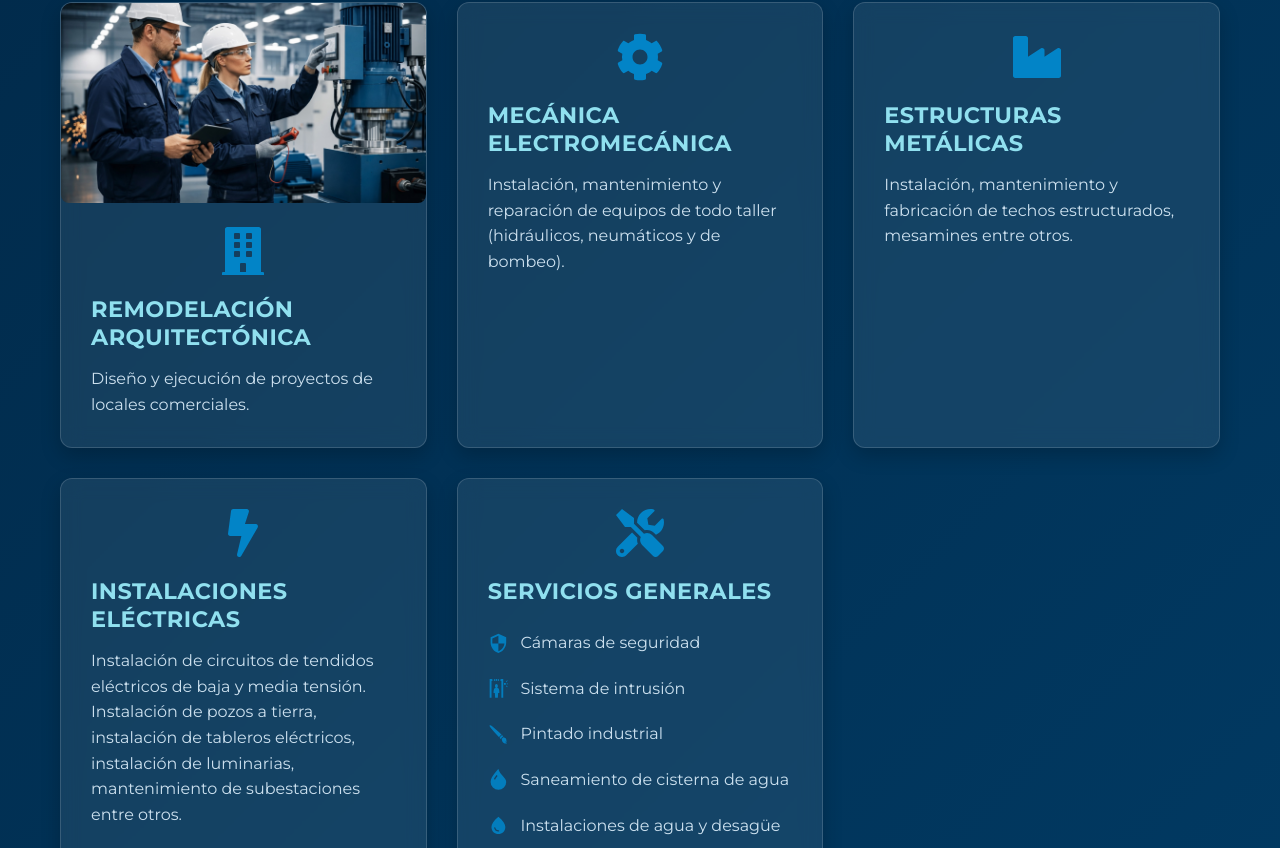
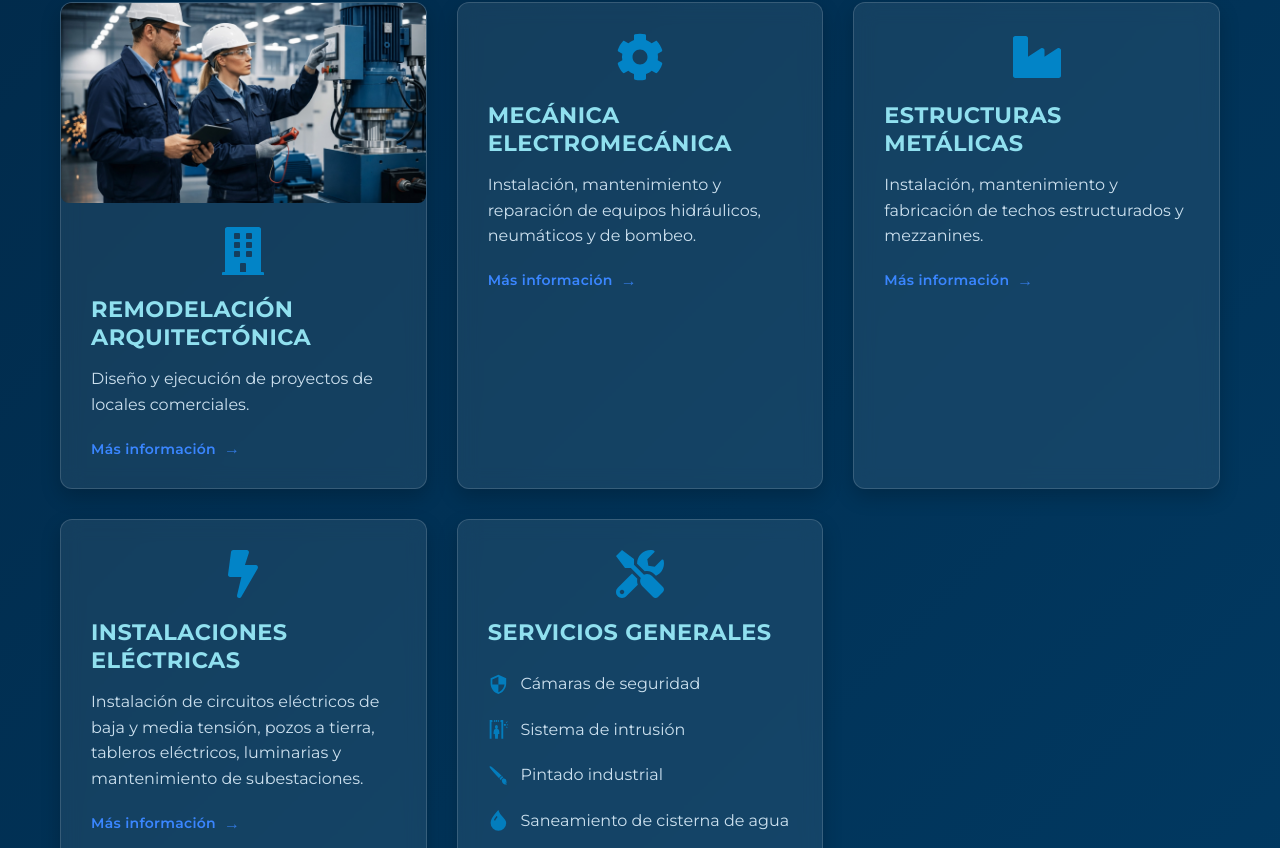
Before and after one commit to FIME-JYJ/JYJ-Landing-Page, a React (Create React App) app: page / in a window 1280 px wide. Shown: the part 992-1840 px from the top of the page. Built offline with nearby package versions, Linux system fonts and the light colour scheme.

Commit message:
Mas informacion
Texto y flecha de mas informacion en los cuadros de servicios.

```diff
--- a/src/App.css
+++ b/src/App.css
@@ -344,3 +344,37 @@ body {
   color: white;
   margin-left: 30px;
 }
+
+/* texto de mas informacion y su flecha */
+.service-more {
+  margin-top: 22px;
+  font-size: 14px;
+  font-weight: 600;
+  color: #3a86ff; /* color (azul claro) */
+  cursor: pointer;
+  display: inline-flex;
+  align-items: center;
+  gap: 8px;
+  transition: all 0.3s ease;
+  letter-spacing: 0.3px;
+}
+
+/* brillos */
+.service-more:hover {
+  color: #5aa3ff;
+  text-shadow: 0 0 12px rgba(90, 163, 255, 0.6);
+}
+
+/* la flecha p */
+.arrow {
+  display: inline-block;
+  font-size: 16px;
+  transition: transform 0.3s ease, opacity 0.3s ease;
+  opacity: 0.8;
+}
+
+/* animacion para la felcha */
+.service-more:hover .arrow {
+  transform: translateX(8px);
+  opacity: 1;
+}
--- a/src/components/Services.jsx
+++ b/src/components/Services.jsx
@@ -4,8 +4,8 @@ import { GiSecurityGate, GiPaintBrush } from 'react-icons/gi';
 import { BsDropletFill } from 'react-icons/bs';
 import remodelacionImg from "../img/remodelacion.jpeg";
 
+function Services() {
 
-function Services() {
   const services = [
     {
       id: 1,
@@ -18,21 +18,21 @@ function Services() {
     {
       id: 2,
       title: "MECÁNICA ELECTROMECÁNICA",
-      description: "Instalación, mantenimiento y reparación de equipos de todo taller (hidráulicos, neumáticos y de bombeo).",
+      description: "Instalación, mantenimiento y reparación de equipos hidráulicos, neumáticos y de bombeo.",
       category: "mecanica",
       icon: <FaCog />
     },
     {
       id: 3,
       title: "ESTRUCTURAS METÁLICAS",
-      description: "Instalación, mantenimiento y fabricación de techos estructurados, mesamines entre otros.",
+      description: "Instalación, mantenimiento y fabricación de techos estructurados y mezzanines.",
       category: "estructuras",
       icon: <FaIndustry />
     },
     {
       id: 4,
       title: "INSTALACIONES ELÉCTRICAS",
-      description: "Instalación de circuitos de tendidos eléctricos de baja y media tensión. Instalación de pozos a tierra, instalación de tableros eléctricos, instalación de luminarias, mantenimiento de subestaciones entre otros.",
+      description: "Instalación de circuitos eléctricos de baja y media tensión, pozos a tierra, tableros eléctricos, luminarias y mantenimiento de subestaciones.",
       category: "electricas",
       icon: <FaBolt />
     },
@@ -61,16 +61,26 @@ function Services() {
         <div className="services-grid">
           {services.map((service) => (
             <div key={service.id} className="service-card">
+
+              {/* Imagen si existe */}
               {service.image && (
-                <img
-                  src={service.image}
-                  alt={service.title}
-                  className="service-image"
-                />
+                <div className="service-image-container">
+                  <img
+                    src={service.image}
+                    alt={service.title}
+                    className="service-image"
+                  />
+                </div>
               )}
 
-              <div className="service-icon">{service.icon}</div>
+              {/* Icono */}
+              <div className="service-icon">
+                {service.icon}
+              </div>
+
               <h3>{service.title}</h3>
+
+              {/* Descripción o Lista */}
               {service.isList ? (
                 <ul className="service-list">
                   {service.description.map((item, index) => (
@@ -83,6 +93,12 @@ function Services() {
               ) : (
                 <p>{service.description}</p>
               )}
+
+              {/* MÁS INFORMACIÓN */}
+              <div className="service-more">
+                Más información <span className="arrow">→</span>
+              </div>
+
             </div>
           ))}
         </div>
```
